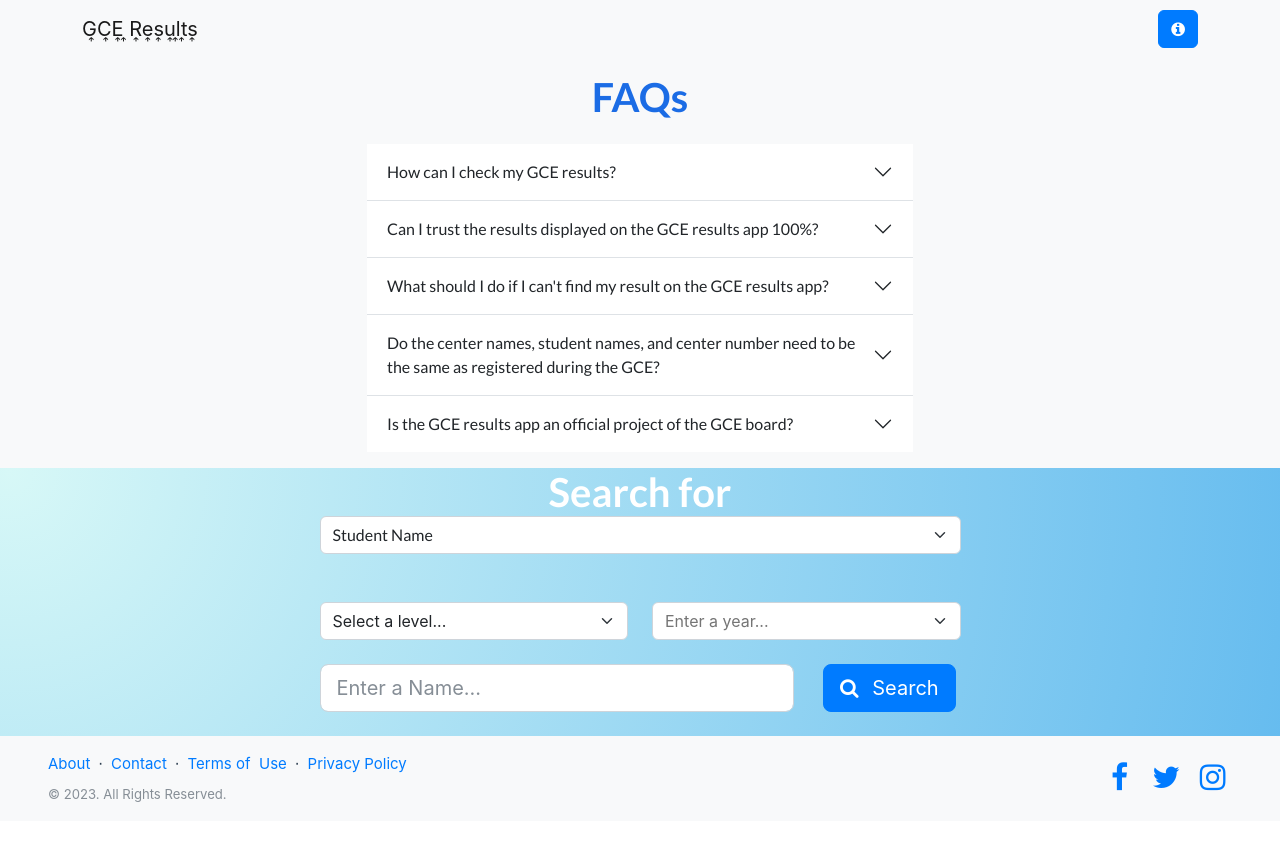
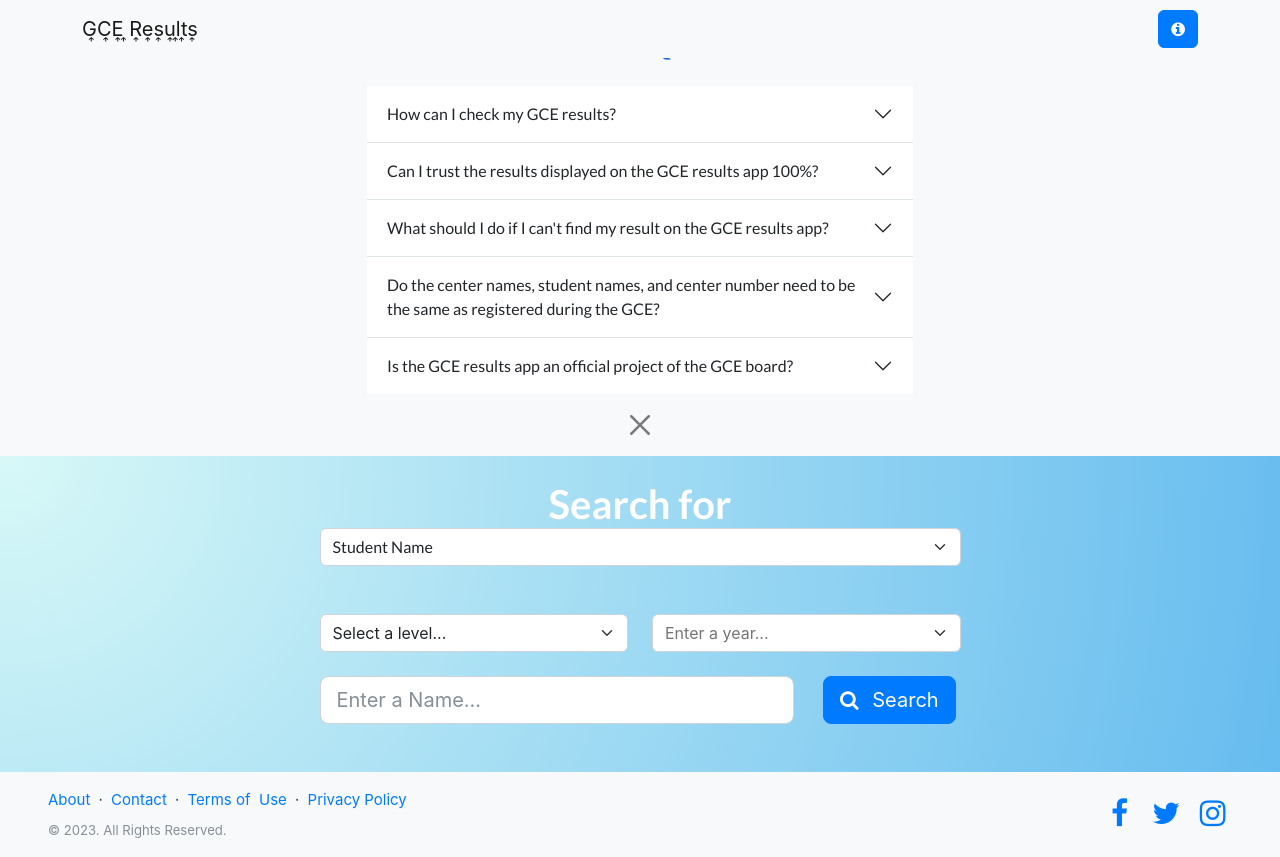
Before and after one commit to nfonjeannoel/gce-web-vue, a Vue app: page / in a window 1280 px wide. Both pictures are taken after a click on the element 705 px from the left and 29 px from the top of the page. Before the commit the page ends 821 px from the top, so only its background shows below. Built offline with nearby package versions, Linux system fonts and the light colour scheme.

Commit message:
update button close from help popup

```diff
--- a/src/App.vue
+++ b/src/App.vue
@@ -19,7 +19,7 @@ const toggleHelp = () => {
         <h1 class="text-center text-success" style="padding-top: 15px;padding-bottom: 15px;color: #1b6ce5!important;">
           FAQs</h1>
         <div class="container">
-          <div class="row">
+          <div class="row d-flex flex-column">
             <div class="col-md-6 offset-md-3">
               <div style="overflow: auto;">
                 <div id="faqlist" class="accordion accordion-flush">
@@ -96,13 +96,17 @@ const toggleHelp = () => {
                 </div>
               </div>
             </div>
+            <div class="d-flex justify-content-center pt-3">
+              <button class="btn btn-outline-primary btn-lg btn-close" @click="toggleHelp"></button>
+
+            </div>
           </div>
         </div>
       </section>
     </Transition>
-<!--    <div class="align-items-center justify-content-center flex-grow-1">-->
-      <RouterView @toggleHelp="toggleHelp"/>
-<!--    </div>-->
+    <!--    <div class="align-items-center justify-content-center flex-grow-1">-->
+    <RouterView @toggleHelp="toggleHelp"/>
+    <!--    </div>-->
     <Footer/>
   </div>
 
--- a/src/assets/main.css
+++ b/src/assets/main.css
@@ -3,3 +3,11 @@
 body{
     background: white;
 }
+/*d-flex align-items-center justify-content-center flex-grow-1*/
+
+.full-container{
+    /*display: flex;*/
+    /*align-items: center;*/
+    /*justify-content: center;*/
+    flex-grow: 1;
+}
--- a/src/components/Navbar.vue
+++ b/src/components/Navbar.vue
@@ -1,5 +1,5 @@
 <template>
-  <nav class="navbar navbar-light navbar-expand bg-light navigation-clean">
+  <nav class="navbar navbar-light navbar-expand bg-light navigation-clean fixed-top">
     <div class="container">
       <router-link class="navbar-brand" to="/">G͎C͎E͎ ͎R͎e͎s͎u͎l͎t͎s͎</router-link>
       <!--        <button data-bs-toggle="collapse" class="navbar-toggler" data-bs-target="#navcol-1"></button>-->
@@ -7,6 +7,7 @@
           class="btn btn-primary ms-auto" role="button" href="#"><i class="fa fa-info-circle"></i></a></div>
     </div>
   </nav>
+
 </template>
 
 <script setup>
--- a/src/components/ResultDetails.vue
+++ b/src/components/ResultDetails.vue
@@ -1,7 +1,7 @@
 <template>
 
-  <div class="col-md-8 table-responsive results text-center">
-    <table class="table  table-bordered ">
+  <div class="col-md-8 table-responsive results text-center min-vw-70">
+    <table class="table table-bordered ">
       <tbody>
       <tr>
         <td class="table-primary py-3 font-weight-bold" colspan="2">{{ result.student_name }}</td>
--- a/src/views/HomeView.vue
+++ b/src/views/HomeView.vue
@@ -1,10 +1,10 @@
 <template>
-  <div class="text-center text-white masthead d-flex align-items-center justify-content-center flex-grow-1"
+  <div class="py-3 text-center text-white masthead d-flex align-items-center justify-content-center flex-grow-1"
        style="background: radial-gradient(circle at 0.7% 1%, rgb(215, 248, 247) 0%, rgb(102, 188, 239) 100.2%)
        no-repeat center center;background-size: cover;"
   >
     <div class="container mx-auto">
-      <div class="row">
+      <div class="row py-2">
         <div class="col-md-10 col-lg-8 col-xl-7 mx-auto position-relative ">
           <h1 class="mb-5">Search for
             <select class="form-select" @change="changeTab">
--- a/src/views/ResultsView.vue
+++ b/src/views/ResultsView.vue
@@ -1,15 +1,17 @@
 <template>
+  <div class="full-container container" style="padding-top: 80px">
     <Transition>
       <div class="overlay" v-if="showPopup">
         <ResultsDetails :result="details" @close="showPopup = false"/>
       </div>
     </Transition>
-  <div class="container">
+    <div class="">
       <div class="form-group py-md-3 py-1 row justify-content-center">
         <div class="col-lg-6">
           <div class="input-group">
-          <button @click="router.back()" type="button" class="btn btn-outline-secondary"><i class="fa fa-backward"></i>
-            Go back
+            <button @click="router.back()" type="button" class="btn btn-outline-secondary"><i
+                class="fa fa-backward"></i>
+              Back
             </button>
             <input type="text" v-model="searchText" class="search form-control" @input="updateSearchText"
                    placeholder="Search name, school, center number ...">
@@ -61,6 +63,7 @@
         </table>
       </div>
 
+    </div>
   </div>
 </template>
 
```
Lines whose indentation alone changed are shown as unchanged.
